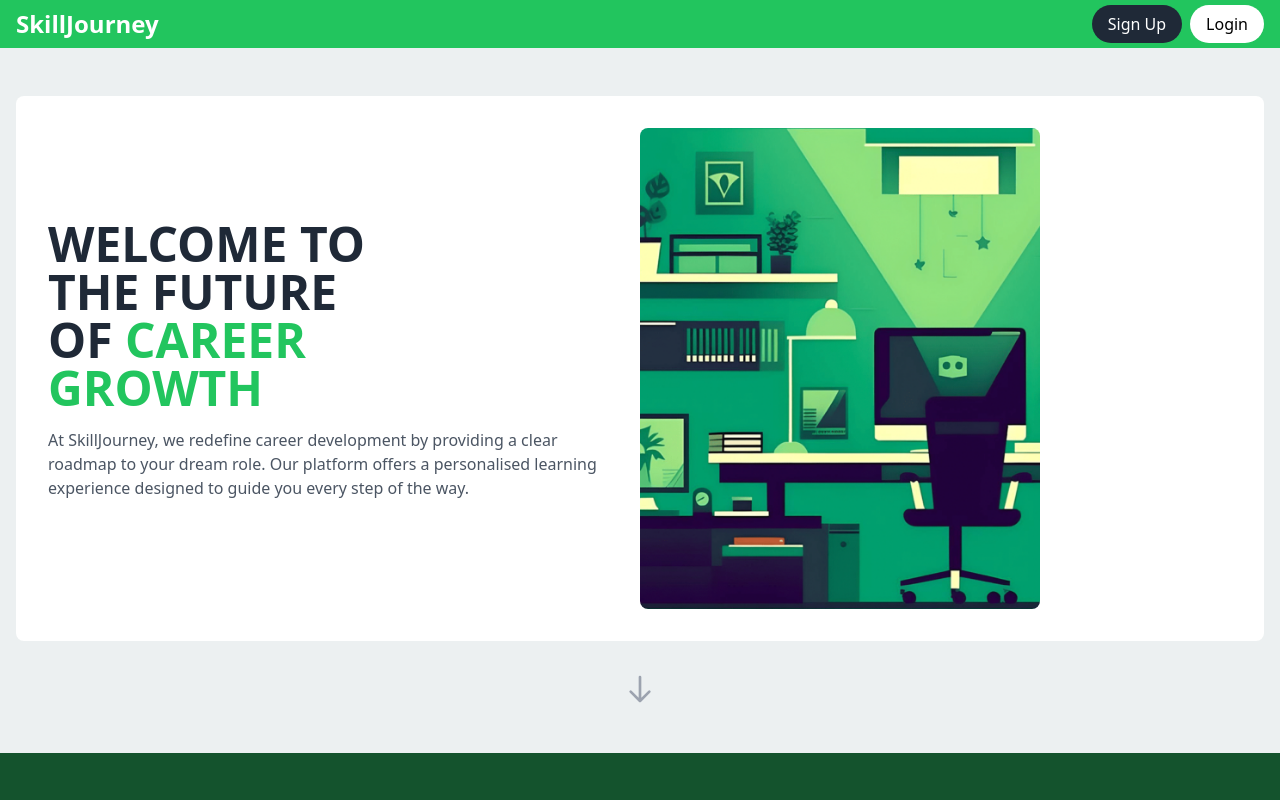
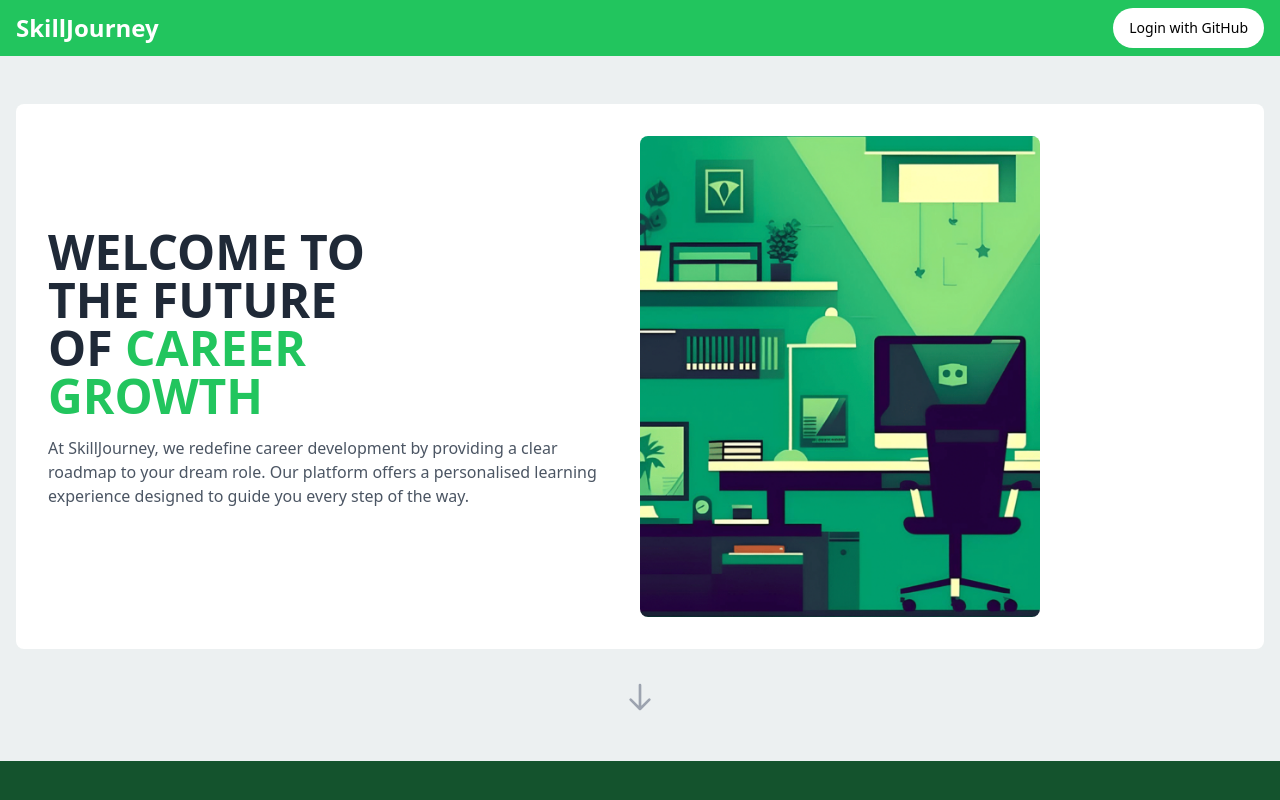
Before and after one commit to AnarchistHoneybun/h4c-front-deploy, a Next.js app: page /auth in a window 1280 px wide. Shown: the top 800 px of the page. Built offline with nearby package versions, Linux system fonts and the light colour scheme.

Commit message:
navbar update

```diff
--- a/components/LandingPageNavbar.tsx
+++ b/components/LandingPageNavbar.tsx
@@ -1,20 +1,33 @@
 // components/LandingPageNavbar.tsx
-import React from 'react';
-import Link from 'next/link';
+
+import Link from "next/link";
+
+import { createClient } from "@/utils/supabase/client";
+import { Button } from "./ui/button";
+async function signInWithGithub() {
+  const supabase = createClient();
+  const { data, error } = await supabase.auth.signInWithOAuth({
+    provider: "github",
+    options: {
+      redirectTo: "http://localhost:3000/auth/callback",
+    },
+  });
+  if (error) {
+    console.log(error);
+  }
+}
 
 const LandingPageNavbar: React.FC = () => {
   return (
     <nav className="flex justify-between items-center bg-green-500 px-4 py-2">
-      <div className="text-white text-2xl font-bold">
-        SkillJourney
-      </div>
+      <div className="text-white text-2xl font-bold">SkillJourney</div>
       <div>
-        <Link href="/signup" className="bg-gray-800 text-white px-4 py-2 rounded-full mr-2">
-          Sign Up
-        </Link>
-        <Link href="/login" className="bg-white text-black px-4 py-2 rounded-full">
-          Login
-        </Link>
+        <Button
+          onClick={signInWithGithub}
+          className="bg-white text-black px-4 py-2 rounded-full"
+        >
+          Login with GitHub
+        </Button>
       </div>
     </nav>
   );
```
